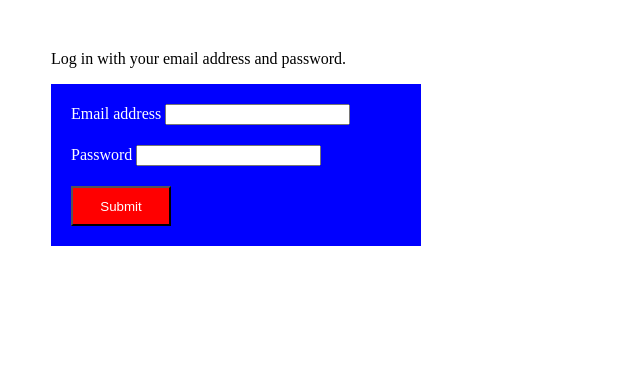
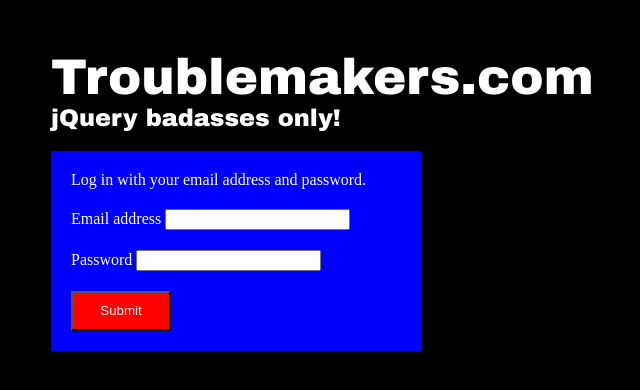
Before and after one commit to brennascurlock/WAD-Form, a plain HTML site: page index.htm in a window 1280 px wide. Shown: the whole page, without its empty margins (289-929 px from the left). Drawn offline with Linux system fonts and the light colour scheme.

Commit message:
Made form look badass with CSS.

```diff
--- a/index.htm
+++ b/index.htm
@@ -6,9 +6,19 @@
   <link rel="stylesheet" href="login.css" />
   </head>
   <body>
-    Log in with your email address and password.
+
+<header>
+<h1>Troublemakers.com</h1>
+<h2>jQuery badasses only!</h2>
+</header>
+
+
 <form>
+
+
+
   <ul>
+  <li>Log in with your email address and password.</li>
     <li><label for="email">Email address</label>
     <input id="email" name="email" type="email" required /></li>
     <li><label for="pass">Password</label>
--- a/login.css
+++ b/login.css
@@ -1,6 +1,27 @@
+html{
+
+}
+
 body {
   margin: 50px auto;
   width:600px;
+  background-color:black;
+}
+
+header {
+color:white;
+font-family:"Arial Black", arial, sans;
+}
+
+header h1 {
+font-size:50px;
+padding-bottom:0;
+margin-bottom:0;
+}
+
+header h2 {
+padding-top:0;
+margin-top:0;
 }
 
 input#submit {
```
